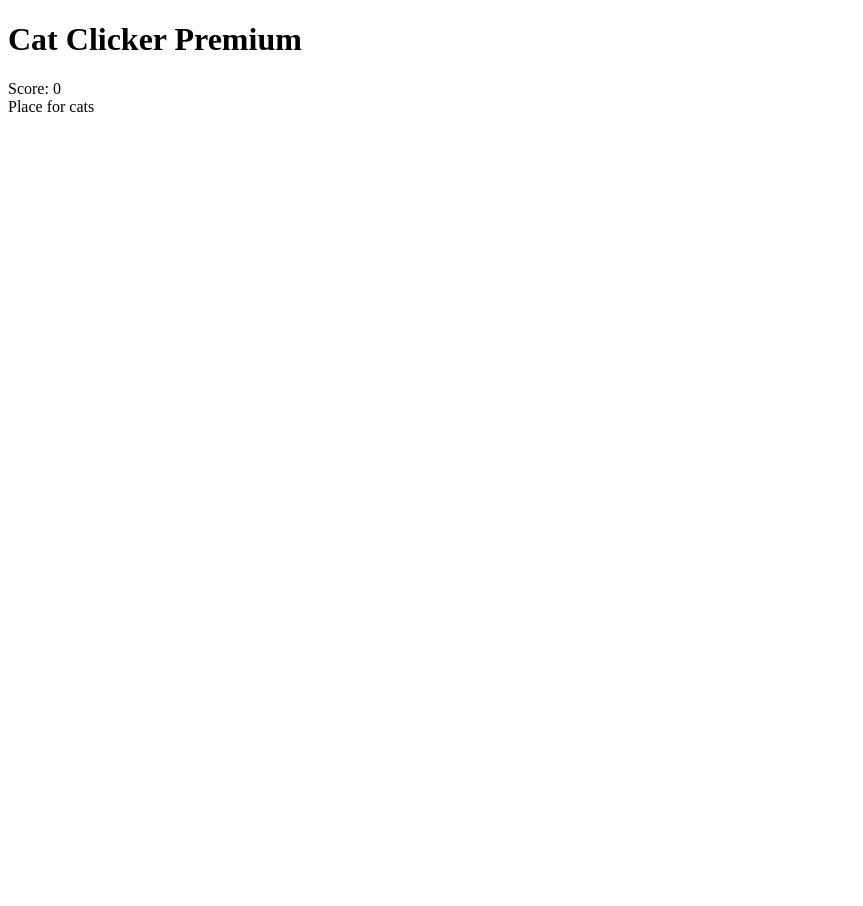
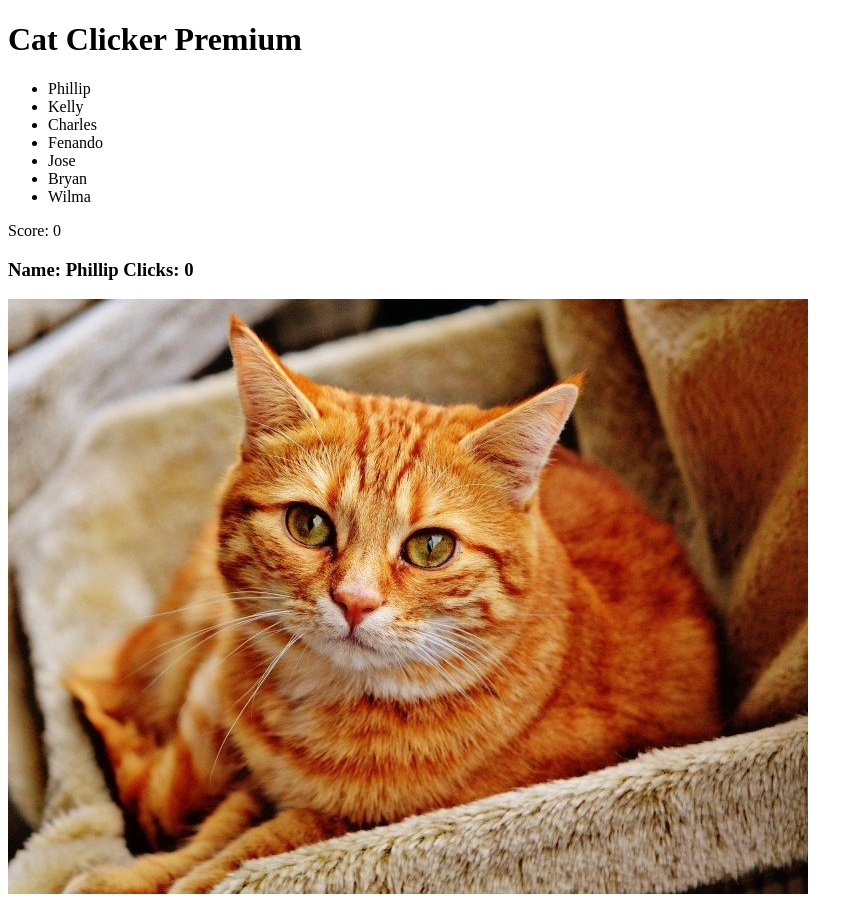
Before and after one commit to DavidLessman/CatClickerPremium, a plain HTML site: page index.html in a window 1280 px wide. Shown: the whole page, without its empty margins (0-863 px from the left). Before the commit the page ends 800 px from the top, so only its background shows below. Drawn offline with Linux system fonts and the light colour scheme.

Commit message:
completely refactored into Model, View, (octopus) structure. Seperation of conncerns makes the code a bit easier to deal with,

```diff
--- a/index.html
+++ b/index.html
@@ -19,7 +19,10 @@
   </div>
   <main>
     <div id="PlayField">
-      Place for cats
+      <h3>Name: <span id="cat-name">Garfield</span>
+      Clicks: <span id="cat-clicks">0</span>
+      </h3>
+      <img class="catPic" id="cat-Pic" src="http://placekitten.com/200/300">
     </div>
   </main>
   <script src="js/app.js"></script>
--- a/js/app.js
+++ b/js/app.js
@@ -1,10 +1,6 @@
 // create global variables
-let scoreDisplay = document.getElementById("score");
-let scoreBoard = document.getElementById("scoreBoard");
-let Board = document.getElementById("PlayField");
-let catMenu = document.getElementById('catMenu');
 
-// catList (array) is definately part of the model
+// catList (array), currentCat and siteScore are part of the model, they store data.
 var model = {
     currentCat: null,
     siteScore: 0,
@@ -47,65 +43,114 @@ var model = {
     ]
 }
 
-function RenderCat(i) {
-    // next line is view? maybe Octopus
-    Board.innerHTML = '';
+// Octopus
+var Octopus = {
+    init: function () {
+        model.currentCat = model.catList[0];
 
-    var para = document.createElement("div");
-    para.classList.add("cat");
-    para.innerHTML = `<h3>Name: <span id="name">${model.catList[i].name}</span>  Clicks: <span id ="clicks">${catList[i].score}</span > <h3><img class="catPic" id="catPic" src="${catList[i].img}">`;
-    Board.appendChild(para);
-    var clickCounter = document.getElementById('clicks');
-    var pictureOfThisCat = document.getElementById('catPic');
+        catMenuView.init();
+        catView.init();
+    },
 
-    pictureOfThisCat.addEventListener('click', (function (evt) {
-        return function () {
-            console.log(`You clicked on ${modelcatList[i].name}`);
-            // next few lines are definately octopus, probably this entire function.
-            model.catList[i].score += 1;
+    getCats: function () {
+        return model.catList;
+    },
+
+    // current Cat get/set
+    getCurrentCat: function () {
+        return model.currentCat;
+    },
+
+    setCurrentCat: function (cat) {
+        model.currentCat = cat;
+    },
+
+    incrementCounter: function () {
+        model.currentCat.score++;
+        catView.render();
         model.siteScore = 0;
         for (var s = 0; s < model.catList.length; s++) {
             model.siteScore += model.catList[s].score;
         };
-            // well, these next 3 have got to be octopus getting info from Model and passing to View
-            scoreDisplay.innerText = model.siteScore;
-            clickCounter.innerText = model.catList[i].score;
-            menuScoresArray[i].innerText = model.catList[i].score;
-        };
-    })(i));
+        ScoreBoardView.render();
+    }
+}
+
+ //View seperated into 3 views: the cat itself, view for the menu,
+ //and the scoreBoard(total score for all the cats).
+
+// cat view
+
+var catView = {
+
+    init: function () {
+        this.catName = document.getElementById('cat-name');
+        this.clickCounter = document.getElementById('cat-clicks');
+        this.pictureOfThisCat = document.getElementById("cat-Pic");
+
+        this.pictureOfThisCat.addEventListener('click', function () {
+            Octopus.incrementCounter();
+            console.log("click!");
+        });
+
+        this.render();
+    },
+
+    render: function () {
+        var fluffy = Octopus.getCurrentCat();
+        this.catName.innerText = fluffy.name;
+        this.clickCounter.innerText = fluffy.score;
+        this.pictureOfThisCat.src = fluffy.img;
 
     }
+}
 
-function renderMenu(i) {
+// catMenu view
+
+var catMenuView = {
+    init: function () {
+        this.catMenuElement = document.getElementById('catMenu');
+
+        this.render();
+    },
+
+    render: function () {
+        var cat, elem, i;
+        var cats = Octopus.getCats();
+
+        for (i = 0; i < cats.length; i++) {
+            cat = cats[i];
             var para = document.createElement("li");
             para.classList.add("menuItem");
-    para.innerHTML = `<span>${catList[i].name}</span>  Clicks: <span name ="menuClick">${catList[i].score}</span>`;
-    catMenu.appendChild(para);
+            para.innerHTML = `<span>${cat.name}</span>`;
+
 
             para.addEventListener('click', (function (evt) {
                 return function () {
-            console.log(`You clicked on ${catList[i].name}`);
-            RenderCat(i);
+                    Octopus.setCurrentCat(evt);
+                    catView.render();
                 }
-        //clickCounter.innerText = catList[i].score;
-    }) (i));
+
+            })(cat));
+
+            this.catMenuElement.appendChild(para);
         }
 
 
+    },
+}
 
-// Octopus
-for (var i = 0; i < catList.length; i++) {
-    renderMenu(i);
+var ScoreBoardView = {
+    scoreDisplay: document.getElementById("score"),
+
+    render: function () {
+        this.scoreDisplay.innerText = model.siteScore;
+    },
 }
-var menuScoresArray = document.getElementsByName('menuClick');
 
-RenderCat(4);
 
 function resetGame() {
     siteScore = 0;
-    for (var i = 0; i < catList.length; i++) {
-        catList[i].score = 0;
-    };
 }
 
-resetGame();
+Octopus.init();
```
Also changed, not shown: img/READ.txt. Lines whose indentation alone changed are shown as unchanged.
